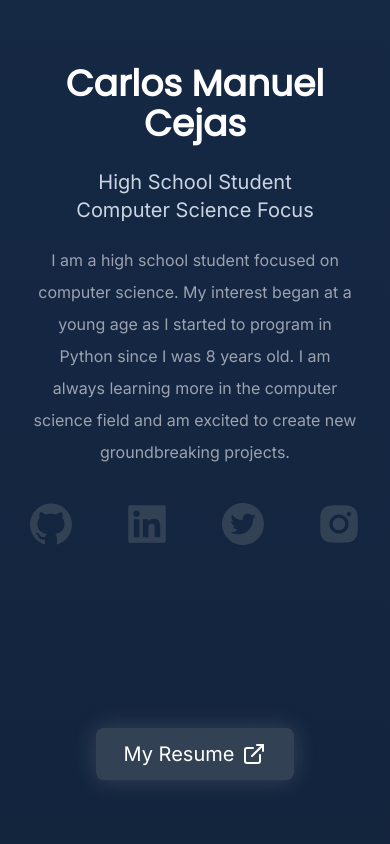
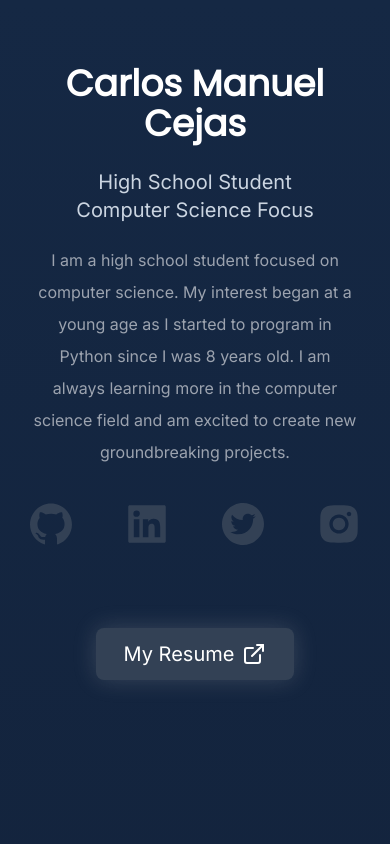
Before and after one commit to cmcejas/portfolio, a Next.js app: page / in a window 390 px wide. Shown: the top 844 px of the page. Built offline with nearby package versions, Linux system fonts and the light colour scheme.

Commit message:
Update page.tsx

```diff
--- a/app/page.tsx
+++ b/app/page.tsx
@@ -62,16 +62,17 @@ export default function Home() {
               <AiFillInstagram href="" className="cursor-pointer hover:rotate-6 hover:text-6xl duration-200 ease-in-out"/>
             </a>
           </div>
+
+          <li className="mt-20 md:mt-0 md:invisible flex justify-center fade-in-up">
+            <a className="bg-slate-700 text-xl text-white px-7 py-3 md:px-0 md:py-0 rounded-lg hover:transform hover:-translate-y-1 transition-transform duration-300 flex items-center space-x-2" style={{ boxShadow: '0 0 23px rgba(200, 200, 200, 0.2)' }} href="Resume.pdf" target="_blank">
+              <span>My Resume</span>
+              <FiExternalLink className="text-2xl"/>
+            </a>
+          </li>
+
         <div className="flex justify-center fade-in-up text-slate-400 text-4xl pt-36 invisible lg:visible">
           <a href="#two"><BsFillArrowDownCircleFill className="animate-bounce" /></a>
         </div>
-
-          <li className="md:invisible flex justify-center fade-in-up">
-              <a className="bg-slate-700 text-xl text-white px-7 py-3 rounded-lg hover:transform hover:-translate-y-1 transition-transform duration-300 flex items-center space-x-2" style={{ boxShadow: '0 0 23px rgba(200, 200, 200, 0.2)' }} href="Resume.pdf" target="_blank">
-                <span>My Resume</span>
-                <FiExternalLink className="text-2xl"/>
-              </a>
-            </li>
 
         </section>
 
```
